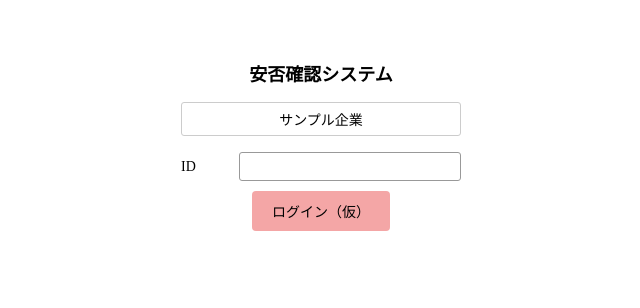
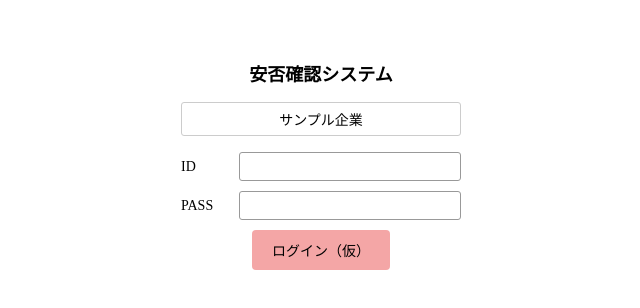
Before and after one commit to dev-challenger-entry/Anpi-Kakunin-System, a React (Vite) app in the folder my-react-app/: page / in a window 1280 px wide. Shown: the top 308 px of the page, without its empty margins (319-959 px from the left). Built offline with nearby package versions, Linux system fonts and the light colour scheme.

Commit message:
feat: ログイン画面のパスワード入力枠の実装
ただし、現時点では、何も入力せずともログインボタンを押すだけでログインができてしまいます。

```diff
--- a/my-react-app/src/component/Login.jsx
+++ b/my-react-app/src/component/Login.jsx
@@ -2,7 +2,8 @@
 import './Login.css'
 
 function Login({ onLoginSuccess }) {
-  const [id, setId] = useState('')
+const [id, setId] = useState('')
+const [password, setPassword] = useState('')
 
   return (
     <div className="login-card">
@@ -19,6 +20,16 @@
         />
       </div>
 
+      <div className="form-group">
+        <label htmlFor="password">PASS</label>
+        <input
+          id="password"
+          type="password"
+          value={password}
+          onChange={(e) => setPassword(e.target.value)}
+        />
+      </div>
+
       <button className="login-button" onClick={() => onLoginSuccess('test-employee-id')}>
         ログイン（仮）
       </button>
```
